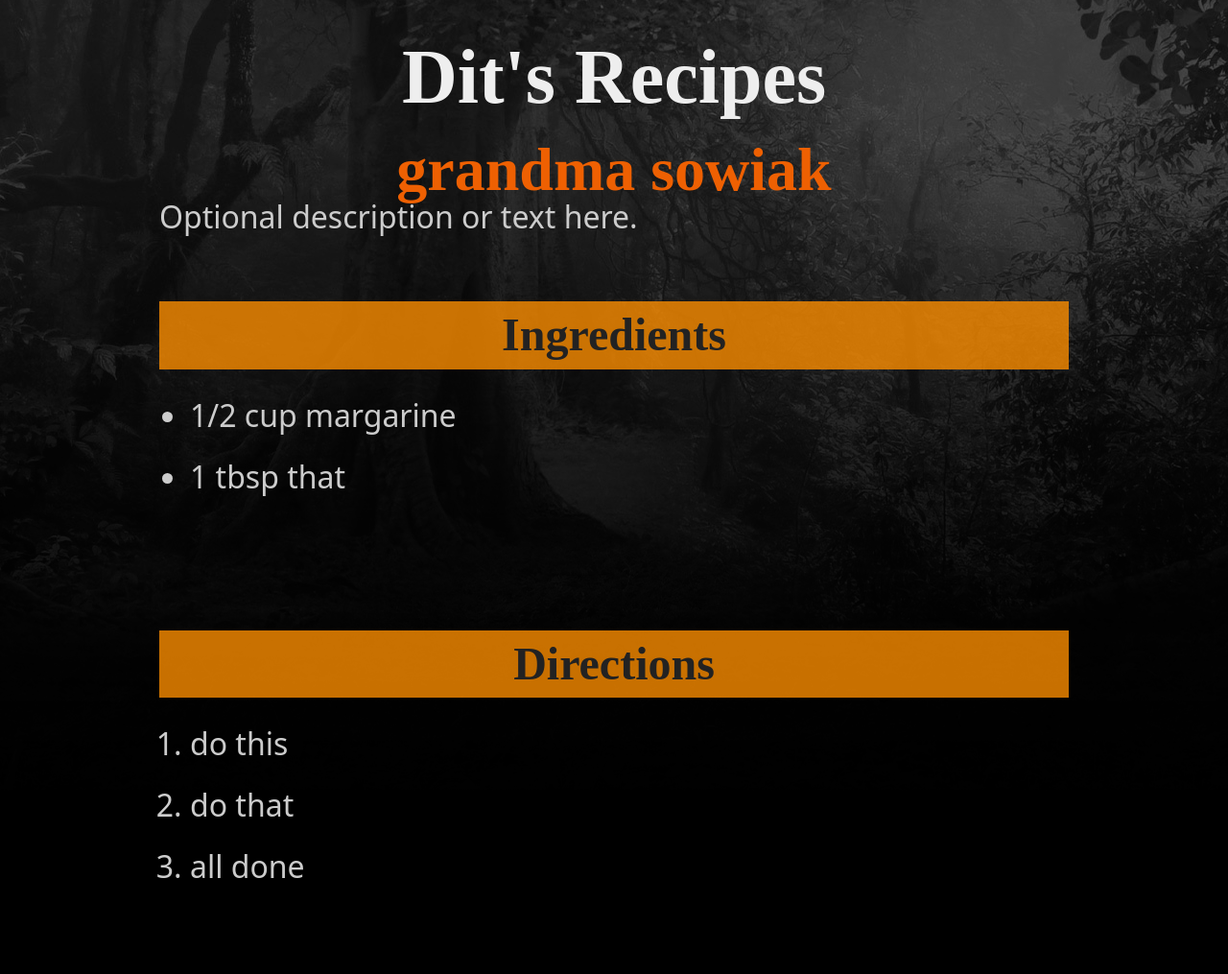
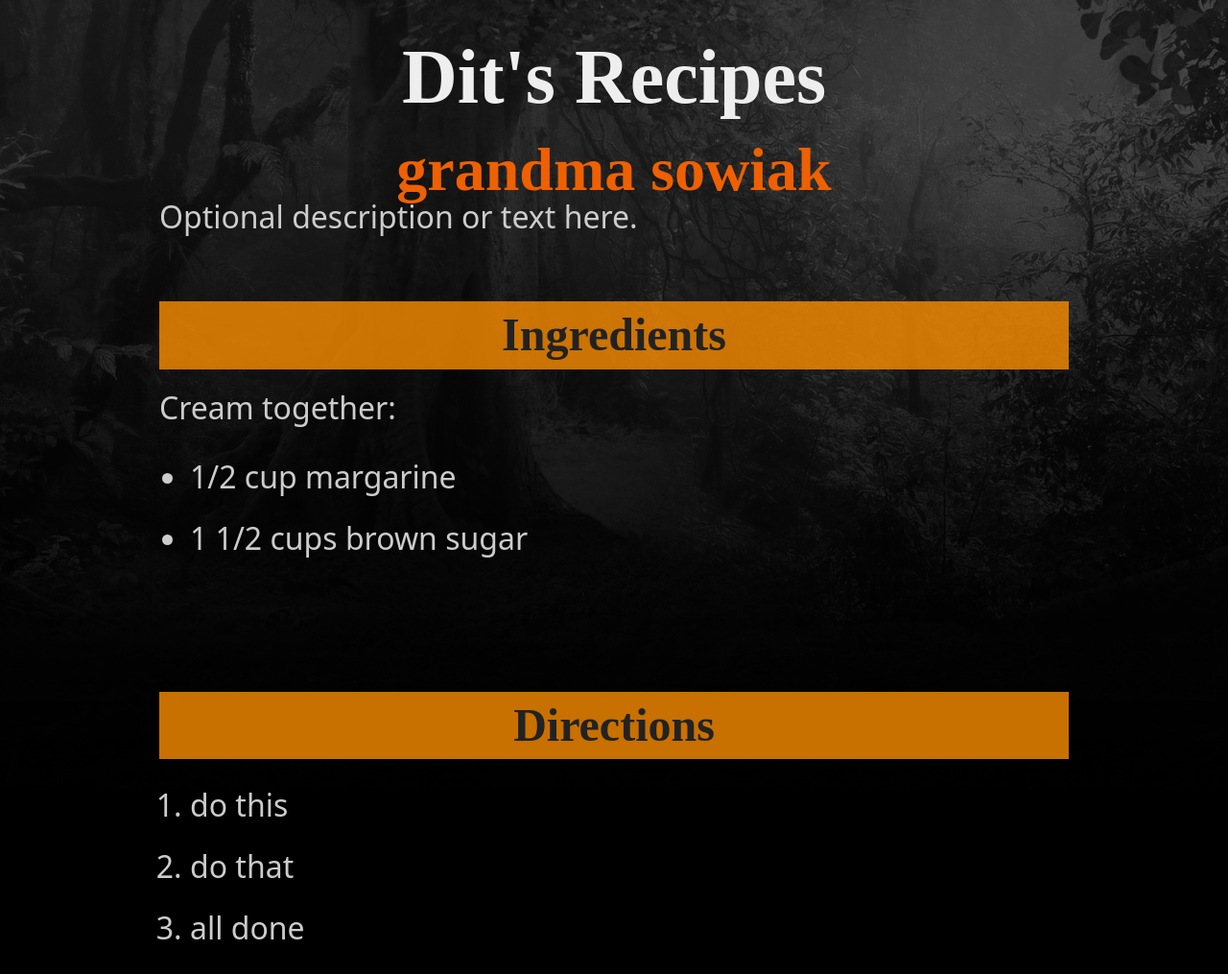
Before and after one commit to dits-family-cookbook/dits-family-cookbook.github.io, a Jekyll site: the page built from recipes/baking-and-desserts/cakes/grandmasowiak-rhubarb-cake.md, in a window 1280 px wide. Shown: the whole page at 96% size. Built offline with Jekyll 4.4.1, drawn with Linux system fonts in a browser that asks for light colours; before the commit the page ends 951 px from its top, so only the background shows below that.

Commit message:
Update grandmasowiak-rhubarb-cake.md

```diff
--- a/recipes/baking-and-desserts/cakes/grandmasowiak-rhubarb-cake.md
+++ b/recipes/baking-and-desserts/cakes/grandmasowiak-rhubarb-cake.md
@@ -7,8 +7,9 @@ Optional description or text here.
 
 # Ingredients
 
+Cream together:
 * 1/2 cup margarine
-* 1 tbsp that
+* 1 1/2 cups brown sugar
 
 # Directions
 
```
